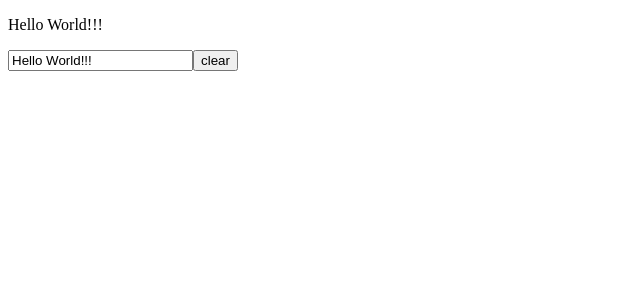
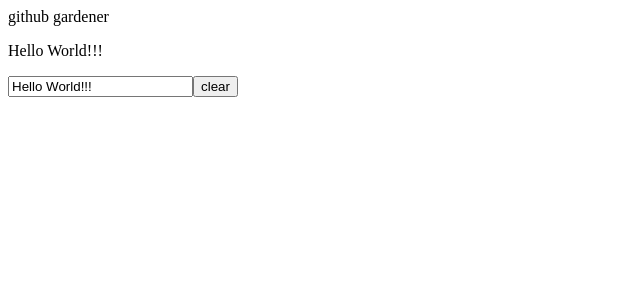
Before and after one commit to longtime1116/github_gardener_sample, a Vue app: page / in a window 1280 px wide. Shown: the top 300 px of the page, without its empty margins (0-640 px from the left). Built offline with nearby package versions, Linux system fonts and the light colour scheme.

Commit message:
add header

```diff
--- a/src/App.vue
+++ b/src/App.vue
@@ -1,5 +1,6 @@
 <template>
   <div>
+    <myheader></myheader>
     <p v-if="msg.length > 0">
     {{msg}}
     </p>
@@ -12,7 +13,12 @@
 </template>
 
 <script>
+import myheader from './components/myheader';
+
 export default {
+  components: {
+    myheader,
+  },
   data() {
     return {
       msg: 'Hello World!!!',
--- /dev/null
+++ b/src/components/myheader.vue
@@ -0,0 +1,5 @@
+<template>
+  <div>
+    github gardener
+  </div>
+</template>
```
